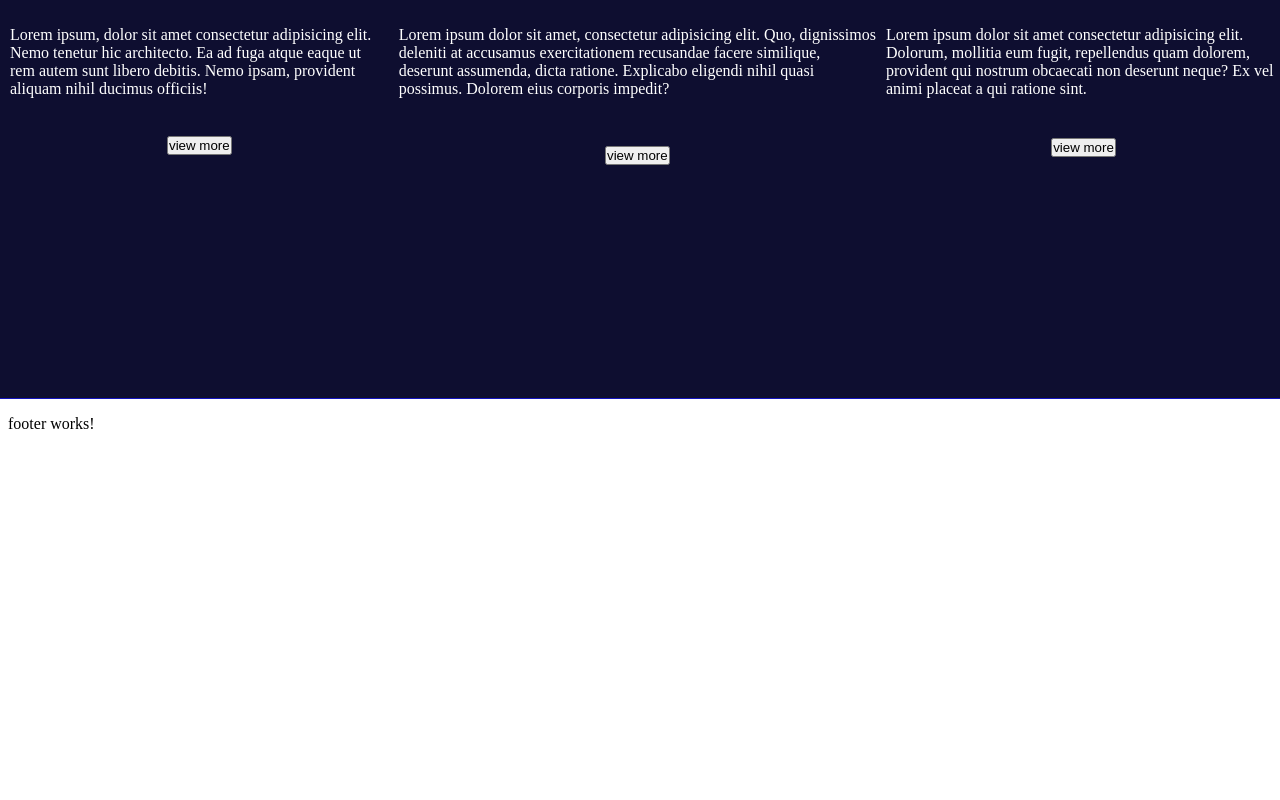
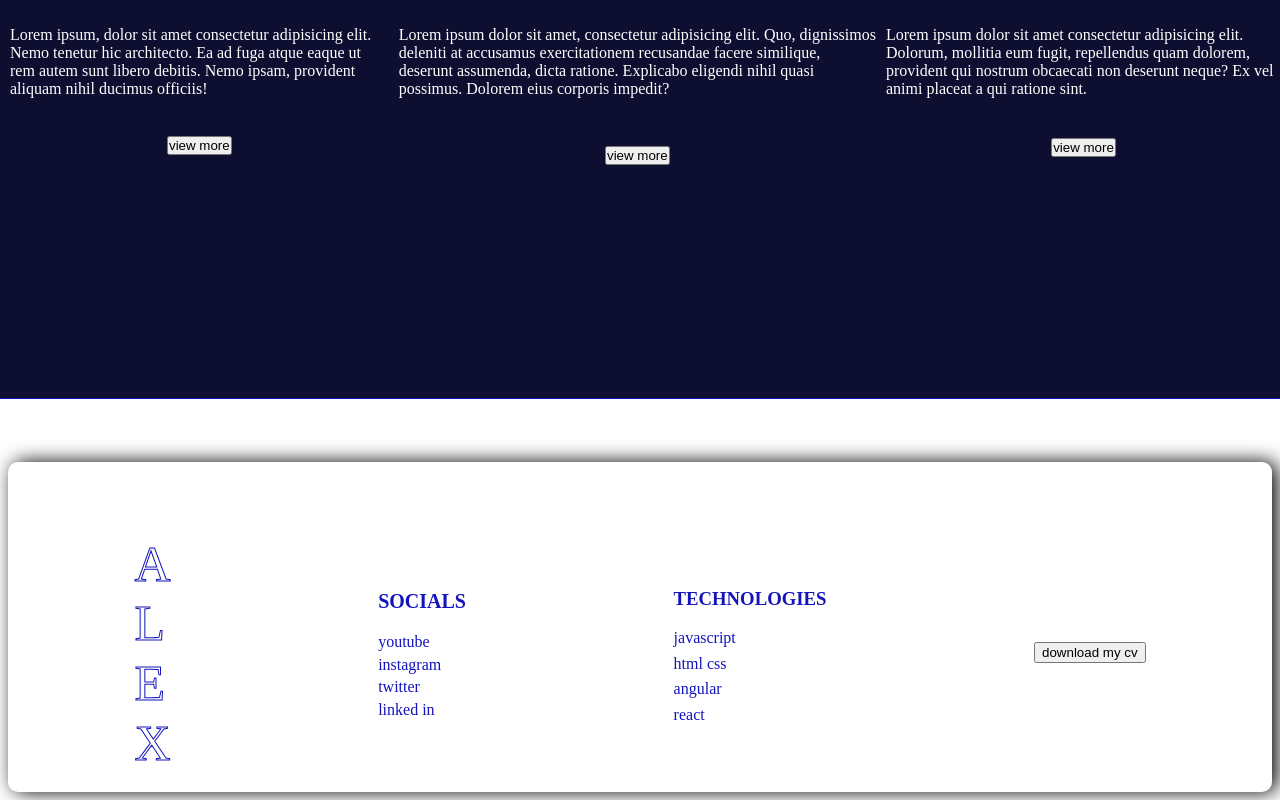
Before and after one commit to Njogu-Alex/Njogu-Alex, an Angular app: page / in a window 1280 px wide. Shown: the part 938-1738 px from the top of the page. Before the commit the page ends 1387 px from the top, so only its background shows below. Built offline with nearby package versions, Linux system fonts and the light colour scheme.

Commit message:
added afooter

```diff
--- a/package.json
+++ b/package.json
@@ -18,6 +18,9 @@
     "@angular/platform-browser": "~13.3.0",
     "@angular/platform-browser-dynamic": "~13.3.0",
     "@angular/router": "~13.3.0",
+    "@fortawesome/angular-fontawesome": "^0.11.0",
+    "@fortawesome/fontawesome-svg-core": "^6.1.1",
+    "@fortawesome/free-solid-svg-icons": "^6.1.1",
     "rxjs": "~7.5.0",
     "tslib": "^2.3.0",
     "zone.js": "~0.11.4"
--- a/src/app/app.module.ts
+++ b/src/app/app.module.ts
@@ -20,7 +20,7 @@ import { CardsComponent } from './cards/cards.component';
   ],
   imports: [
     BrowserModule,
-    AppRoutingModule
+    AppRoutingModule,
   ],
   providers: [],
   bootstrap: [AppComponent]
--- a/src/app/footer/footer.component.css
+++ b/src/app/footer/footer.component.css
@@ -0,0 +1,56 @@
+*{
+
+    box-sizing: border-box;
+    margin-top: 5%;
+}
+.footer{
+    border-radius: 10px 10px 10px 10px ;
+    display: flex;
+    left: 0%;
+    border: 1px solidblue;
+    top: 0%;
+    left: 0%;
+    align-items: center;
+    width: 100%;
+    padding: 20px 10%;
+    justify-content: space-between;
+    z-index: 00;
+    box-shadow: 5px 0px 20px 0px;
+}
+.name li{
+    list-style-type: none;
+    -webkit-text-stroke: 1px rgb(20, 20, 189) ;
+    color: transparent;
+    font-size: larger;
+    font-size: 50px;
+}
+.socials h3{
+    color: rgb(20, 20, 189);
+    font-size: 20px;
+}
+.socials li{
+    list-style-type: none;
+    color: rgb(20, 20, 189);
+    font-family: 'Times New Roman', Times, serif;
+    transition: 1s;
+}
+.socials li:hover{
+    text-transform: uppercase;
+    color: white;
+    background-color: rgb(20, 20, 189);
+    height: 6vh;
+    position: centre;
+    text-align: center;
+    margin-top: 10%;
+}
+.stacks h3{
+    color: rgb(20, 20, 189);
+}
+.stacks li{
+    color: rgb(20, 20, 189);
+    list-style-type: none;
+    text-align: centre;
+}
+button .btns{
+    background-color: red;
+}
--- a/src/app/footer/footer.component.html
+++ b/src/app/footer/footer.component.html
@@ -1 +1,25 @@
-<p>footer works!</p>
+<section class="footer">
+    <div class="name">
+        <li>A</li>
+        <li>L</li>
+        <li>E</li>
+        <li>X</li>
+    </div>
+
+    <aside class="socials">
+        <h3>SOCIALS</h3>
+        <li>youtube</li>
+        <li>instagram</li>
+        <li>twitter</li>
+        <li>linked in</li>
+    </aside>
+
+    <div class="stacks">
+        <h3>TECHNOLOGIES</h3>
+        <li>javascript</li>
+        <li>html css</li>
+        <li>angular</li>
+        <li>react</li>
+    </div>
+    <button class="btns">download my cv</button>
+</section>
--- a/src/app/footer/footer.component.ts
+++ b/src/app/footer/footer.component.ts
@@ -1,5 +1,4 @@
 import { Component, OnInit } from '@angular/core';
-
 @Component({
   selector: 'app-footer',
   templateUrl: './footer.component.html',
```
Also changed, not shown: src/assets/images/rrots.jpg (added), 1 other file (tests, documents, lock files or other folders).
